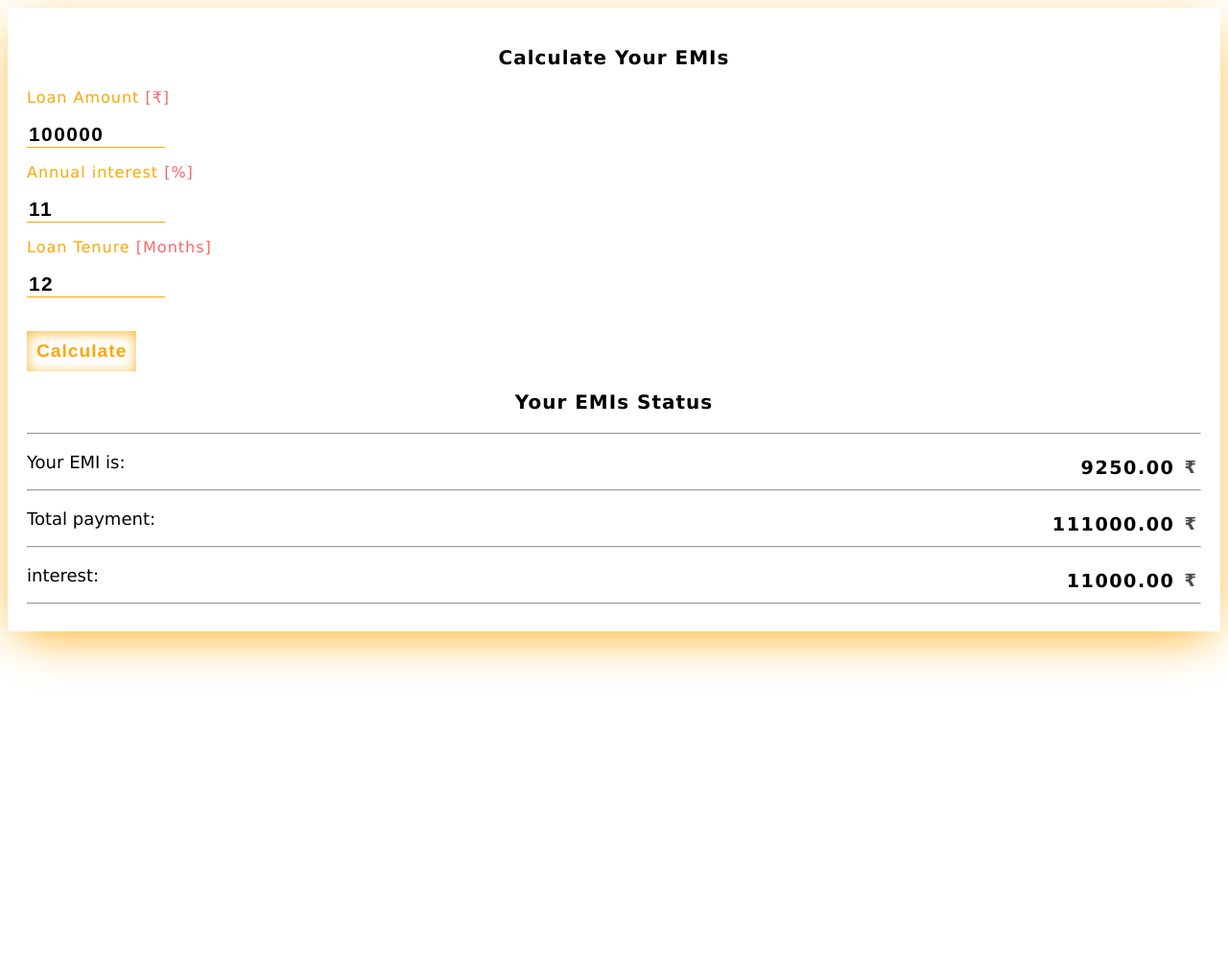
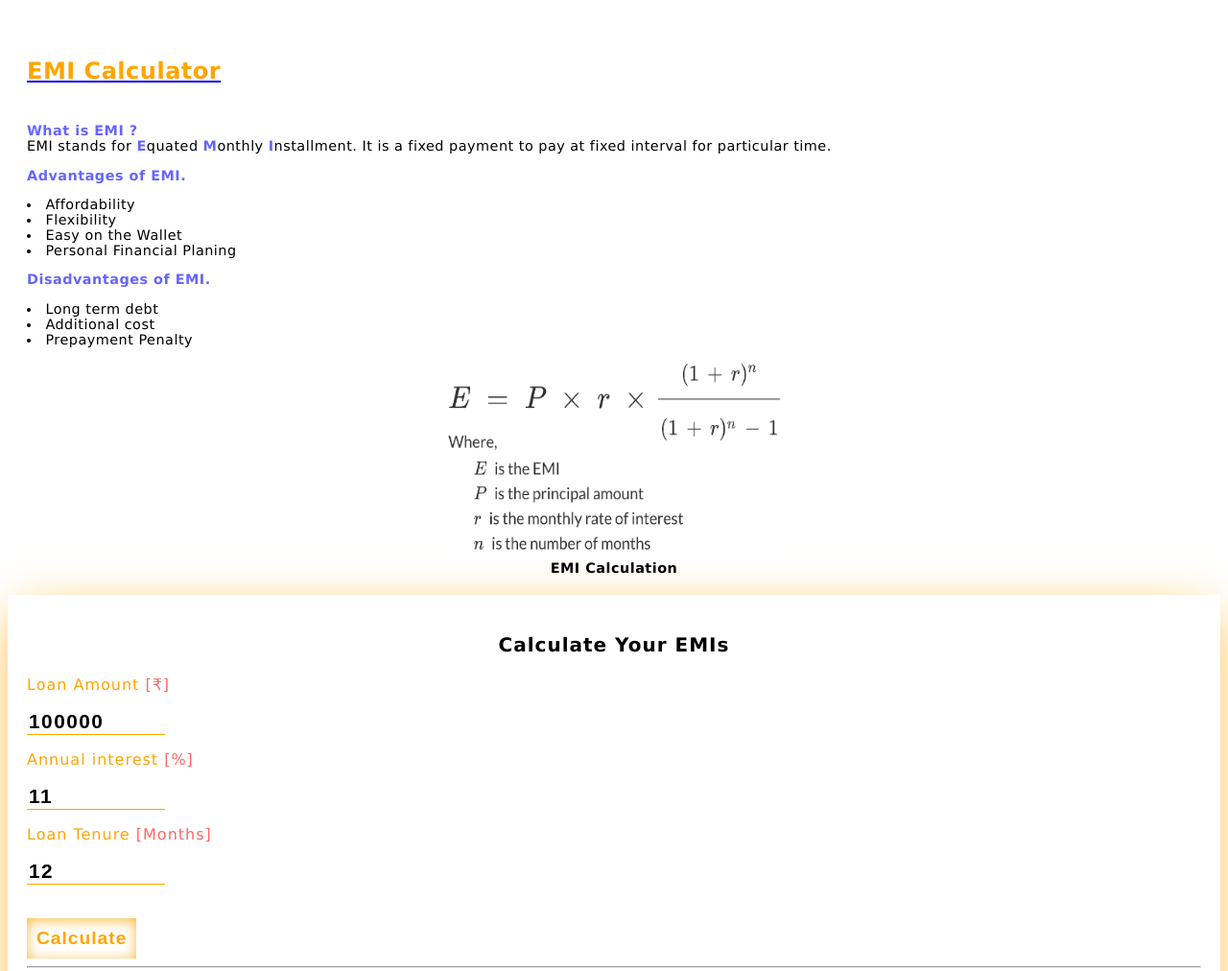
Before and after one commit to Rajnish9570/Emi_calculator.github.io, a plain HTML site: page index.html in a window 1280 px wide. Shown: the top 1012 px of the page at 96% size. Before the commit the page ends 800 px from the top, so only its background shows below. Drawn offline with Linux system fonts and the light colour scheme.

Commit message:
Update index.html

```diff
--- a/index.html
+++ b/index.html
@@ -9,6 +9,7 @@
 <style>
 body{
   font-family: Verdana, Geneva, Tahoma, sans-serif;
+
 }
   #box{
     height: auto;
@@ -18,12 +19,11 @@ body{
   margin: 0;
     box-shadow: 0 12px 50px -11px orange;
   }
-  input{
+  .inputBox_value{
     border: none;
     border-bottom: 1px solid orange;
-outline: none;
+    outline: none;
     width: 140px;
-
     font-weight: 400;
     letter-spacing: 1.5px;
     font-size: 1.3rem;
@@ -41,7 +41,7 @@ letter-spacing: 1px;
   text-align: center;
   color: orange;
 }
-button{
+#calculation_btn{
   font-size: 1.2rem;
  border: none;
   outline: none;
@@ -53,6 +53,7 @@ width: auto;
 padding:10px;
 font-weight: 700;
 letter-spacing: 1px;
+
 }
 
 .output{
@@ -73,31 +74,57 @@ font-size: 1.2rem;
   text-align: center;
   letter-spacing: 1px;
   font-size: 20px;
+  font-weight: 900;
+}
+#eMi{
+  margin: 10px;
+  padding: 10px;
+  font-size: 0.9rem;
+  letter-spacing: 0.5px;
 
-  font-weight: 900;
-
+}
+h5{
+  color: orange;
+  font-size: 1.5rem;
+}
+strong{
+  color: blue;
+  opacity: 0.6;
 }
 </style>
 <body>
+<div id="eMi">
+  <a href="#headings"><h5 >EMI Calculator</h5></a>
 
+<p><strong>What is EMI ?</strong> <br> EMI stands for <strong>E</strong>quated
+<strong>M</strong>onthly <strong>I</strong>nstallment. It is a fixed payment to pay at fixed interval for particular time.</p>
+<p><strong>Advantages of EMI. </strong> <br>
+<li>Affordability </li> <li> Flexibility</li> <li>Easy on the Wallet</li> <li> Personal Financial Planing</li> </p>
+
+<p><strong>Disadvantages of EMI. </strong> <br>
+ <li> Long term debt</li> <li> Additional cost</li>  <li>Prepayment Penalty </li></p>
+ <center>
+    <img src="emi-calculator_l9Xlp4V.png" alt="" height="200" width="350">
+    <figcaption style="font-weight: 800;margin-top: 5px;">EMI Calculation</figcaption>
+  </center>
+</div>
 
 <div id="box">
  <p id="headings">Calculate Your EMIs</p>
     <p class="label">Loan Amount <span class="span">[₹]</span> </p>
-   <p> <input type="number" id="amount" value="100000" onchange="calculate();"> </p>
+   <p> <input type="number" id="amount" class="inputBox_value" value="100000" onchange="calculate();"> </p>
 
     <p class="label">Annual interest <span class="span">[%]</span> </p>
-  <p> <input type="number" id="apr" value="11" onchange="calculate();"> </p>
+  <p> <input type="number" id="apr" class="inputBox_value" value="11" onchange="calculate();"> </p>
 
     <p class="label">Loan Tenure <span class="span">[Months]</span> </p>
-     <p> <input type="number" id="months" value="12" onchange="calculate();"> </p>
+     <p> <input type="number" id="months" class="inputBox_value" value="12" onchange="calculate();"> </p>
       <br>
-      <button onclick="calculate();">Calculate</button>
+      <button id="calculation_btn" onclick="calculate();">Calculate</button>
       <div id="resultdiv" >
 
-
+        <hr>
       <p id="headings">Your EMIs Status</p>
-        <hr>
        <p style="font-size: large;">Your EMI is: <span class="rs">₹ </span> <span class="output" id="payment">9250.00</p>
          <hr>
        <p style="font-size: large;">Total payment: <span class="rs">₹ </span> <span class="output" id="total">111000.00</p>
@@ -121,6 +148,8 @@ document.getElementById("total").innerHTML=amountToPay.toFixed(2);
 
 const emi=amountToPay/months
 document.getElementById("payment").innerHTML=emi.toFixed(2);
+
+window.scrollBy({top:450,behavior:'smooth'})
 }
 
     </script>
```
